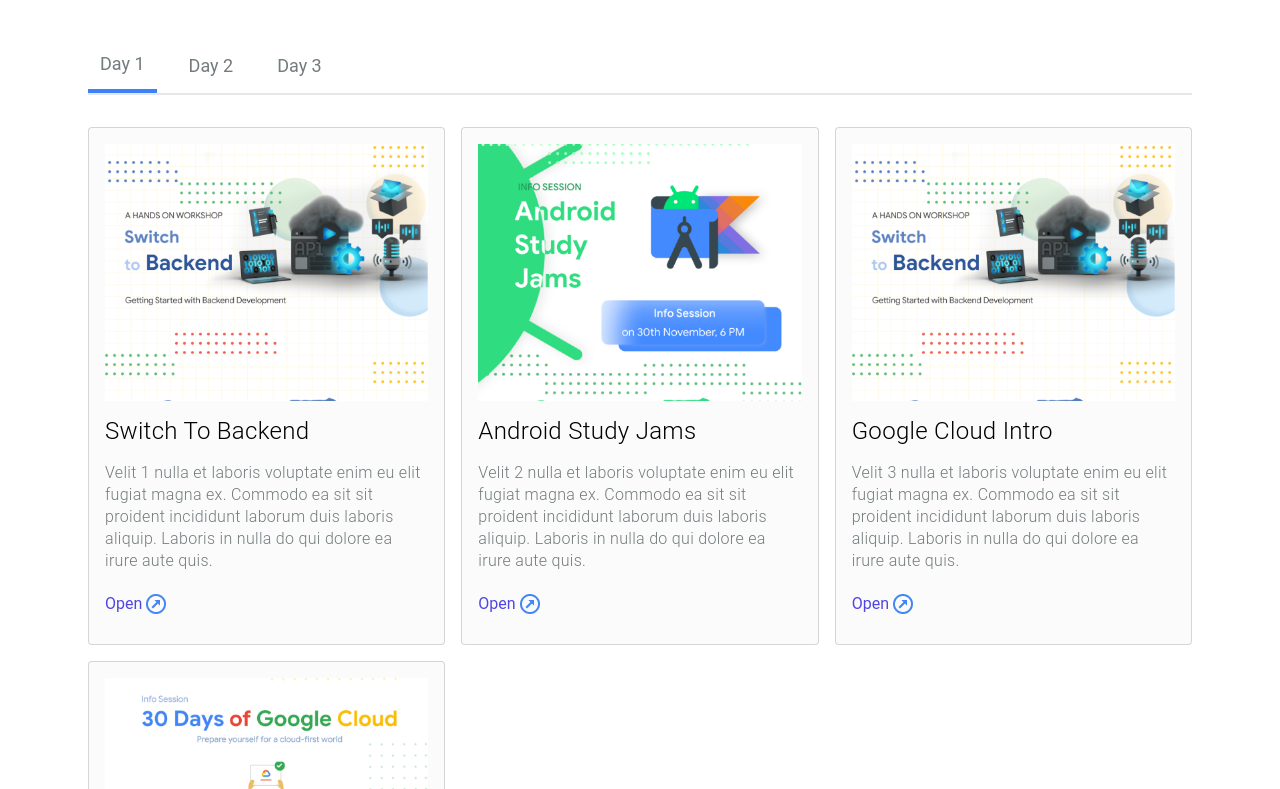
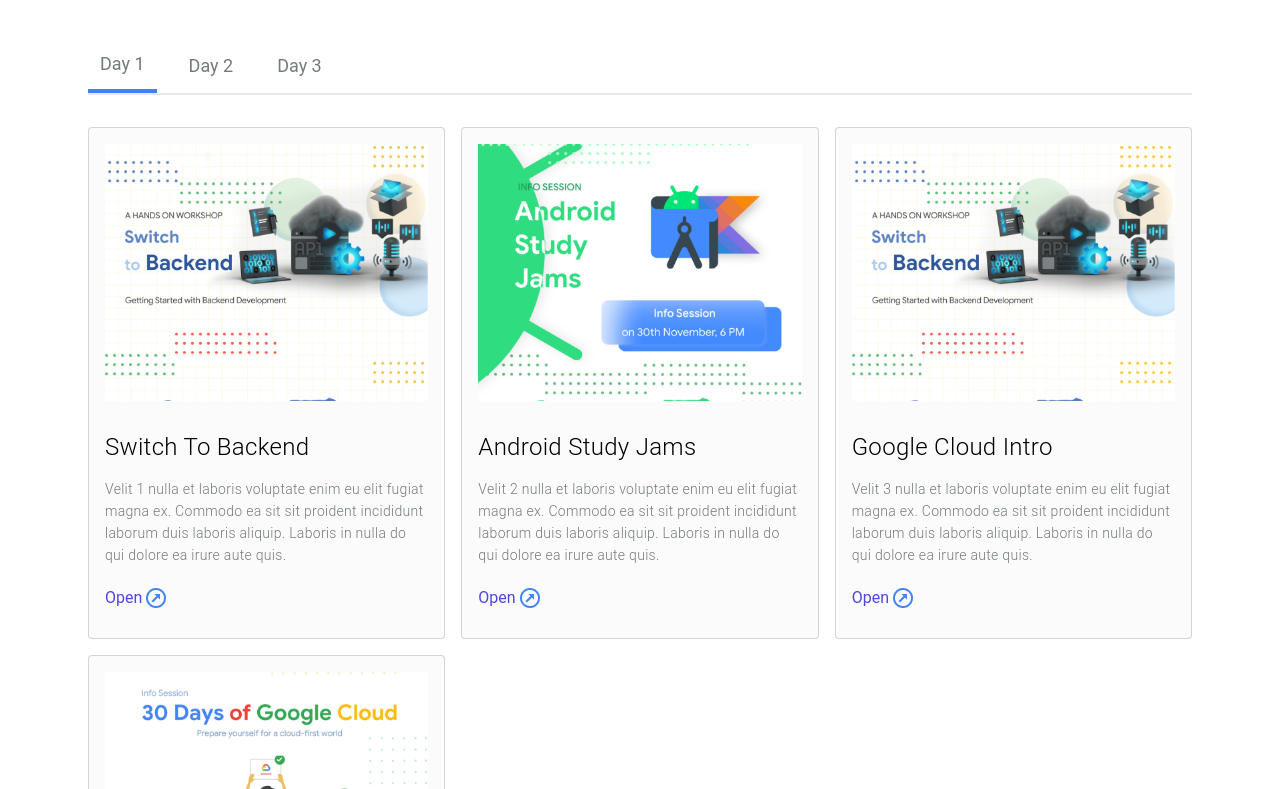
Before and after one commit to phenyloder/Gdsc-Explore-Temp, a Next.js app: page / in a window 1280 px wide. Shown: the part 1651-2440 px from the top of the page. Built offline with nearby package versions, Linux system fonts and the light colour scheme.

Commit message:
events_cards_changes

```diff
--- a/components/events/Card.js
+++ b/components/events/Card.js
@@ -1,33 +1,37 @@
-import Image from "next/image"
-import navigateIcon from "../../public/images/navigateIcon.png"
-import Link from "next/link"
+import Image from "next/image";
+import navigateIcon from "../../public/images/navigateIcon.png";
+import Link from "next/link";
 
-
-export default function Card({event}){
+export default function Card({ event }) {
   return (
     <>
-            <div className="bg-offWhite p-4 rounded-[4px] border-[1px] border-borderColor" id="card">
+      <div
+        className="bg-offWhite p-4 rounded-[4px] border-[1px] border-borderColor"
+        id="card"
+      >
+        <div className="grid grid-cols-2 gap-4 md:grid-cols-1">
+          <div className="flex items-center">
             <div id="card-img">
-                    <Image src={event.img}/>
+              <Image src={event.img} />
+            </div>
           </div>
           <div id="card-body" className="text-start my-3">
-                    <h1 className="text-black text-[24px] font-[300] leading-[22px] tracking-[0.3px]">{event.title}</h1>
+            <h1 className="text-black text-[16px] md:text-[24px] font-[300] leading-[22px] tracking-[0.3px]">
+              {event.title}
+            </h1>
 
-                    <p className="text-[16px] font-[300] text-paragraphColor leading-[22px] tracking-[0.3px] my-5">
+            <p className=" text-[10px] md:text-[14px] font-[300] text-paragraphColor leading-[22px] tracking-[0.3px] my-5">
               {event.description}
             </p>
-                    <Link href={"/"} >
+            <Link href={"/"}>
               <a className="flex justify-start items-center text-indigo-600">
                 <p className="mr-1">Open</p>
-                            <Image src={navigateIcon} className="w-8 h-8"/>
-
+                <Image src={navigateIcon} className="w-8 h-8" />
               </a>
             </Link>
-
           </div>
-
+        </div>
       </div>
     </>
-    )
-
+  );
 }
```
Lines whose indentation alone changed are shown as unchanged.
